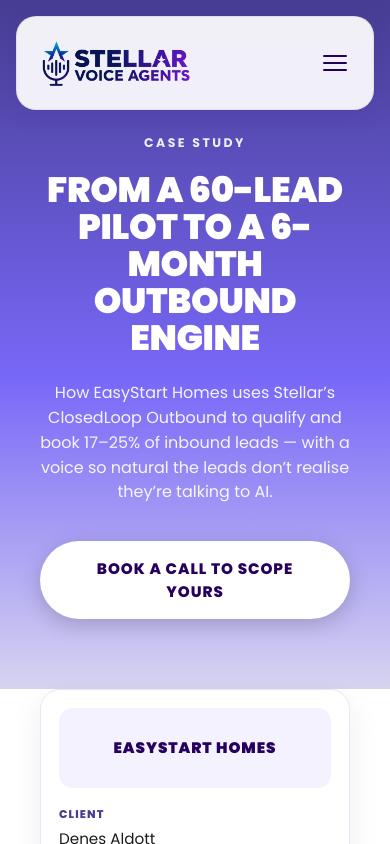
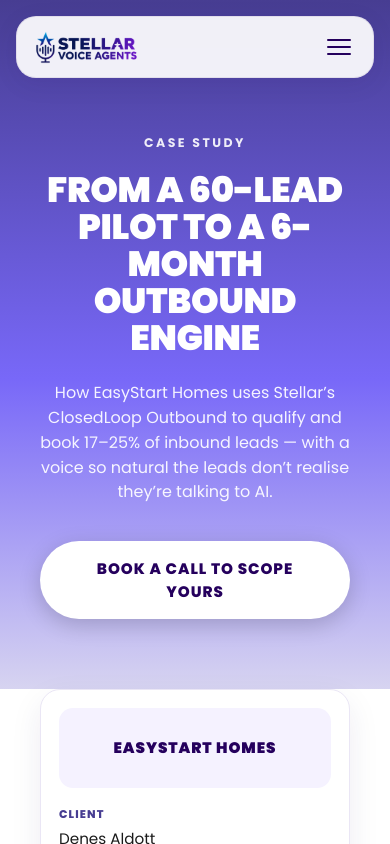
Before and after one commit to davidmindsheep/stellarvoice, a React (Vite) app: page /case-studies/easystart-homes in a window 390 px wide. Shown: the top 844 px of the page. Built offline with nearby package versions, Linux system fonts and the light colour scheme.

Commit message:
Shrink mobile navbar so it stops crowding the hero (#3)
Drop the mobile logo from 64px to 44px and tighten navbar padding so the fixed nav pill is ~62px tall (down from ~92px), giving the hero H1 proper breathing room.

```diff
--- a/src/components/Navbar.css
+++ b/src/components/Navbar.css
@@ -34,10 +34,10 @@
 }
 
 @media (max-width: 600px) {
-    .logo-img { height: 64px; }
+    .logo-img { height: 44px; }
     .navbar.scrolled .logo-img { height: 36px; }
-    .navbar { padding: 14px 18px; }
-    .navbar.scrolled { padding: 8px 18px; }
+    .navbar { padding: 8px 14px; }
+    .navbar.scrolled { padding: 6px 14px; }
 }
 
 .nav-container { display: flex; align-items: center; justify-content: space-between; gap: 16px; }
```
